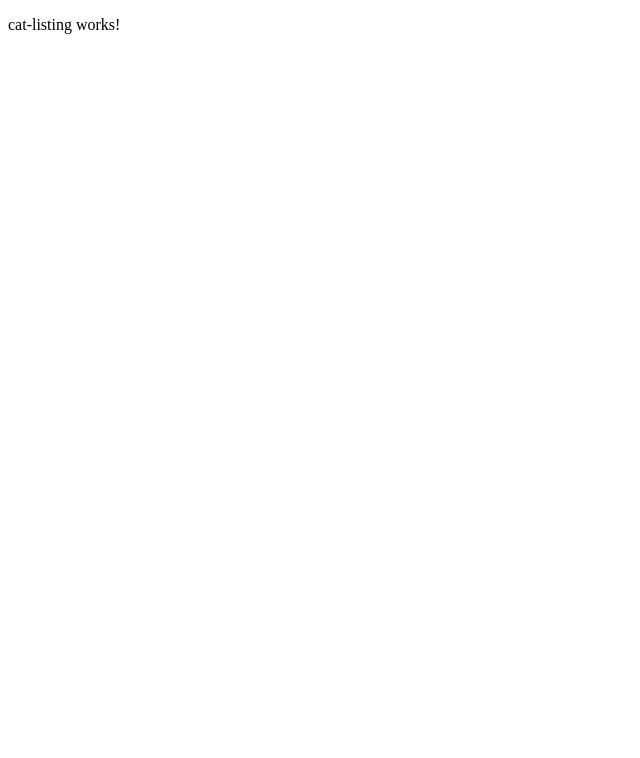
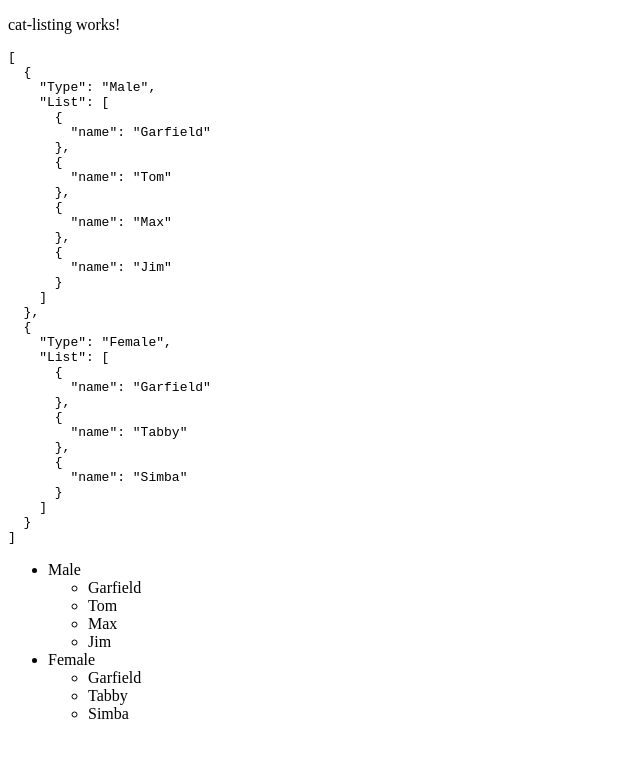
Before and after one commit to sayedmelb/cat-list, an Angular app: page / in a window 1280 px wide. Shown: the top 758 px of the page, without its empty margins (0-640 px from the left). Built offline with nearby package versions, Linux system fonts and the light colour scheme; no server answers.

Commit message:
pushing stub data if api not available

```diff
--- a/src/app/components/cat-listing/cat-listing.component.html
+++ b/src/app/components/cat-listing/cat-listing.component.html
@@ -1 +1,16 @@
 <p>cat-listing works!</p>
+
+<pre>{{sortedList|json}}</pre>
+
+<ul>
+    <li *ngFor="let recordType of sortedList">
+        {{ recordType.Type }}
+        <ul>
+            <li *ngFor="let record of recordType.List ">
+
+                        {{record.name}}
+
+            </li>
+        </ul>
+    </li>
+</ul>
--- a/src/app/components/cat-listing/cat-listing.component.ts
+++ b/src/app/components/cat-listing/cat-listing.component.ts
@@ -1,5 +1,6 @@
 import { Component, OnInit } from '@angular/core';
-import {CatApiService} from '../../services/cat-api.service';
+import { CatApiService } from '../../services/cat-api.service';
+import * as _ from 'lodash';
 
 @Component({
   selector: 'app-cat-listing',
@@ -8,19 +9,163 @@ import {CatApiService} from '../../services/cat-api.service';
 })
 export class CatListingComponent implements OnInit {
 
+  originalList: any = [];
+  sortedList: any = [];
+
+  stubList = [
+    {
+        "name": "Bob",
+        "gender": "Male",
+        "age": 23,
+        "pets": [
+            {
+                "name": "Garfield",
+                "type": "Cat"
+            },
+            {
+                "name": "Fido",
+                "type": "Dog"
+            }
+        ]
+    },
+    {
+        "name": "Jennifer",
+        "gender": "Female",
+        "age": 18,
+        "pets": [
+            {
+                "name": "Garfield",
+                "type": "Cat"
+            }
+        ]
+    },
+    {
+        "name": "Steve",
+        "gender": "Male",
+        "age": 45,
+        "pets": null
+    },
+    {
+        "name": "Fred",
+        "gender": "Male",
+        "age": 40,
+        "pets": [
+            {
+                "name": "Tom",
+                "type": "Cat"
+            },
+            {
+                "name": "Max",
+                "type": "Cat"
+            },
+            {
+                "name": "Sam",
+                "type": "Dog"
+            },
+            {
+                "name": "Jim",
+                "type": "Cat"
+            }
+        ]
+    },
+    {
+        "name": "Samantha",
+        "gender": "Female",
+        "age": 40,
+        "pets": [
+            {
+                "name": "Tabby",
+                "type": "Cat"
+            }
+        ]
+    },
+    {
+        "name": "Alice",
+        "gender": "Female",
+        "age": 64,
+        "pets": [
+            {
+                "name": "Simba",
+                "type": "Cat"
+            },
+            {
+                "name": "Nemo",
+                "type": "Fish"
+            }
+        ]
+    }
+];
   constructor(private catServie: CatApiService) { }
 
   ngOnInit(): void {
     this.getCatList();
+    //this.normaliseList(this.originalList);
   }
 
   getCatList() {
-    this.catServie.getCatListing().subscribe(
-      (resp) => {
-        console.log(resp);
+    this.originalList= this.stubList;
+    this.normaliseList(this.originalList);
+    // this.catServie.getCatListing().subscribe(
+    //   (resp) => {
+    //     console.log(resp);
+    //     this.originalList = resp;
+    //     console.log('this.ori', this.originalList);
+    //     this.normaliseList(this.originalList);
+    //   }
+    //   //add error
+
+    // );
+  }
+
+  normaliseList(ArrayList: any) {
+    console.log('normalise', ArrayList);
+    let maleList:any = [], femaleList: any =[];
+    let maleArrayNames = [];
+    let femaleArrayNames = [];
+
+
+    if (ArrayList && ArrayList.length > 0) {
+      console.log('start');
+      _.forEach(ArrayList, record => {
+        let tempList:any = [];
+
+        console.log('name:', record.name);
+        let catList = record.pets?.filter(
+          pet => pet.type === 'Cat');
+
+        console.log('catList', catList);
+
+        if(record.gender && record.gender==='Male' ) {
+          if(catList!=null)
+          maleList.push(catList);
+
+        } else {
+          if(catList!=null)
+          femaleList.push(catList);
+        }
       }
+      );
 
-    );
+    }
+    _.forEach(maleList, records =>{
+      _.forEach(records, item =>{
+        maleArrayNames.push({name:item.name});
+      });
+
+    });
+    _.forEach(femaleList, records =>{
+      _.forEach(records, item =>{
+        femaleArrayNames.push({name:item.name});
+      });
+
+    });
+    let _newObjMale = { Type: "Male", List: maleArrayNames };
+    let _newObjFemale = {Type: "Female", List: femaleArrayNames };
+     this.sortedList.push(_newObjMale);
+     this.sortedList.push(_newObjFemale);
+
+     console.log("this.sortedList", this.sortedList);
+
   }
 
 }
```
